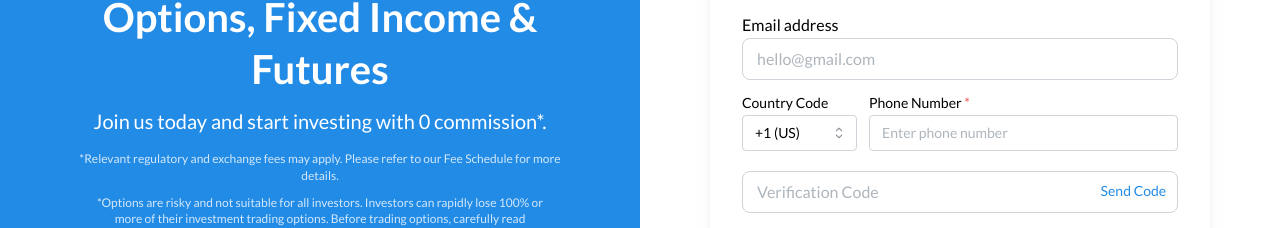
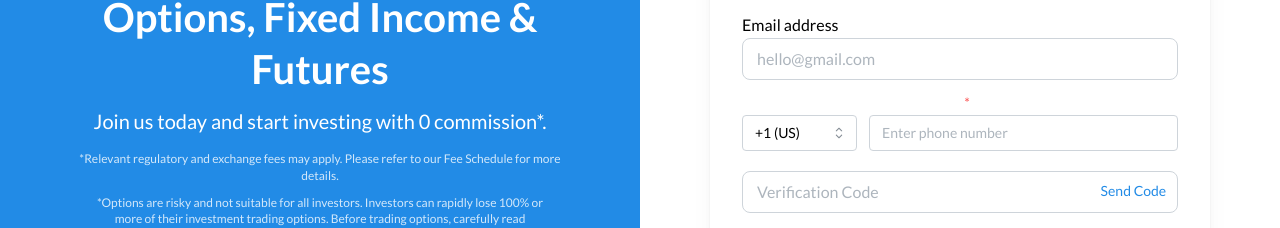
Before and after one commit to goodstripe/Alpha-Platform, a Next.js app: page /auth/signup in a window 1280 px wide. Shown: the part 308-536 px from the top of the page. Built offline with nearby package versions, Linux system fonts and the light colour scheme.

Commit message:
`Update color scheme for NumberInputWithCountryCode component`

```diff
--- a/src/app/components/NumberInputWithCountryCode/NumberInputWithCountryCode.tsx
+++ b/src/app/components/NumberInputWithCountryCode/NumberInputWithCountryCode.tsx
@@ -37,7 +37,7 @@ const PhoneNumberInputWithCountryCode: React.FC<
       align="flex-start"
       mt={10}
       style={{
-        color: colorScheme === "dark" ? theme.colors.dark[0] : theme.black,
+        color: colorScheme === "dark" ? theme.colors.dark[0] : theme.white,
       }}
     >
       <Select
```
